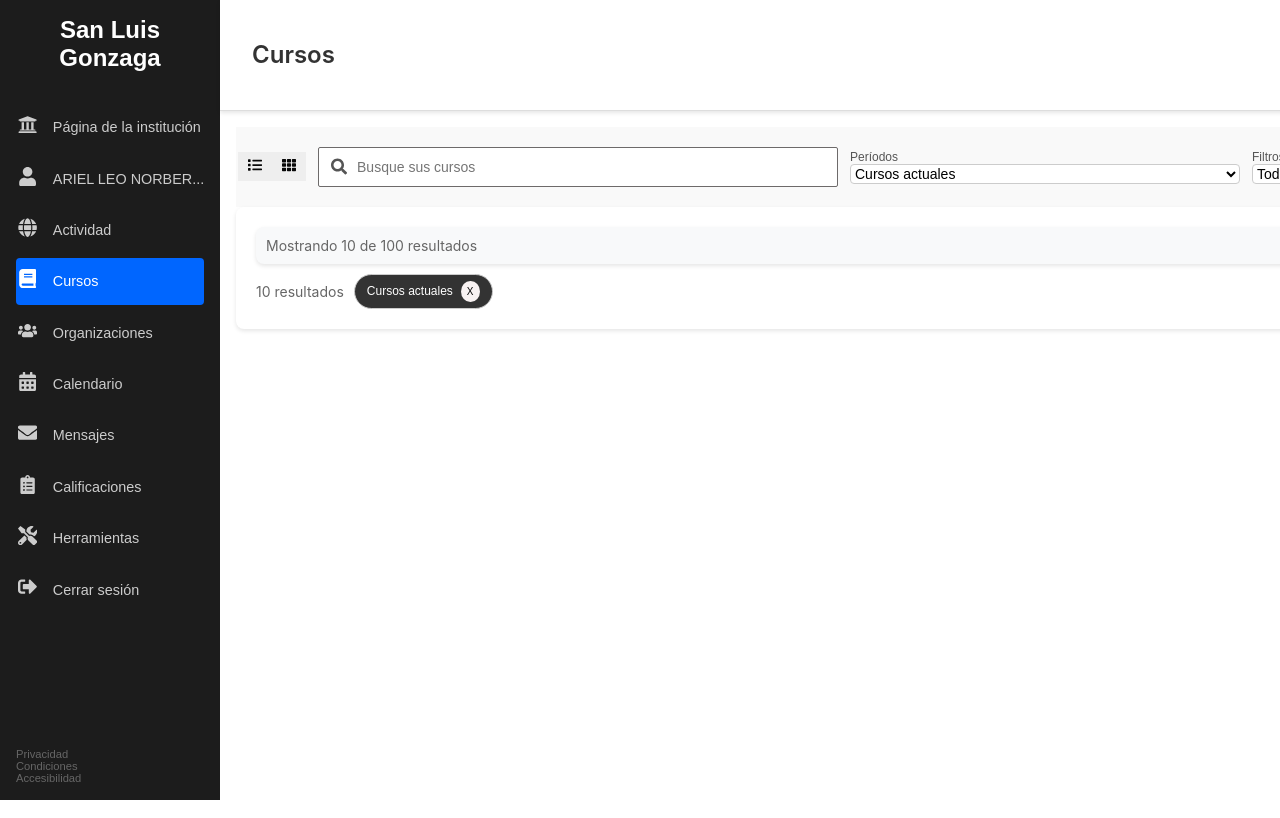
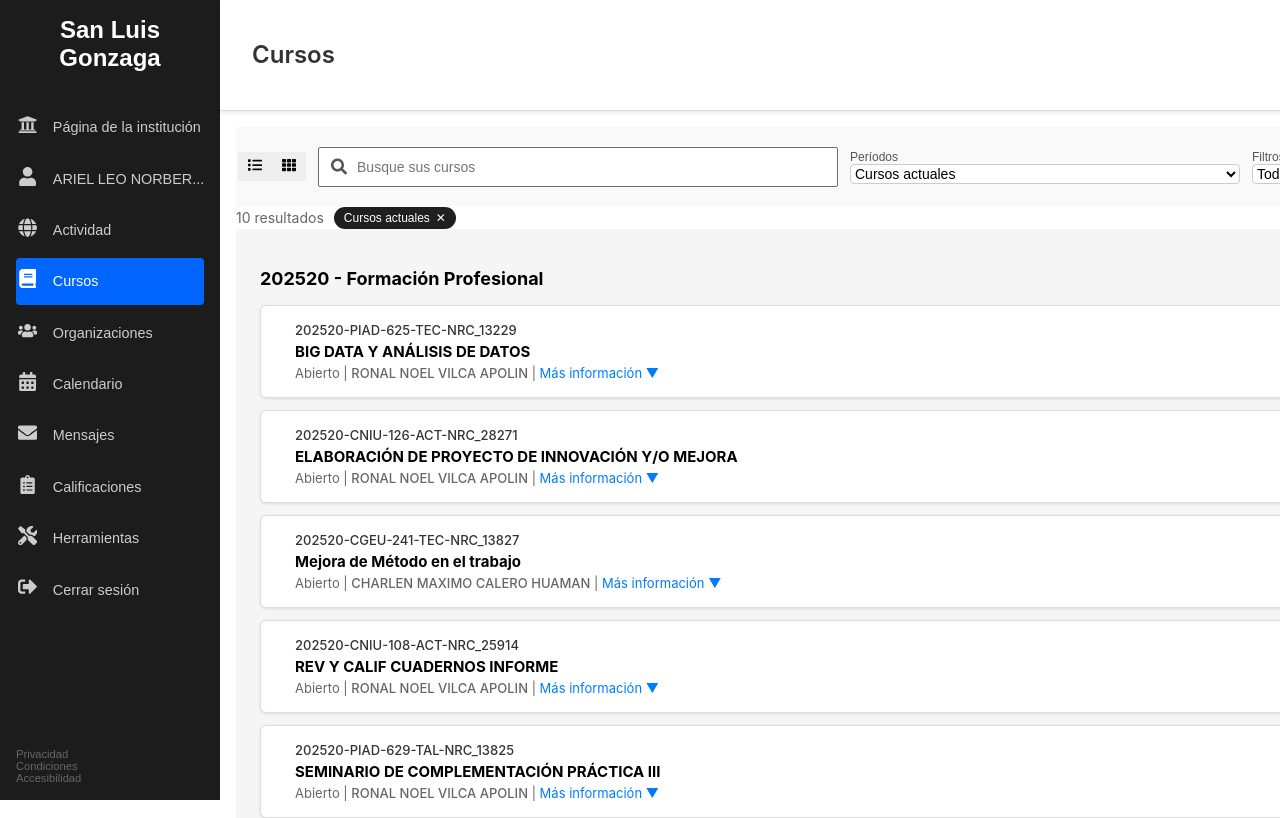
Before and after one commit to MateoNorberto/PLATAFORMA_DIGITAL, a React (Create React App) app in the folder nombre-del-proyecto/mi-app/: page / in a window 1280 px wide. Shown: the top 818 px of the page. Built offline with nearby package versions, Linux system fonts and the light colour scheme.

Commit message:
TERMINANDO EL DISEÑO DE CURSOS

```diff
--- a/nombre-del-proyecto/mi-app/src/App.js
+++ b/nombre-del-proyecto/mi-app/src/App.js
@@ -2,6 +2,7 @@ import Sidebar from './componentes/Sidebar';
 import Header from './componentes/Header';
 import SearchBar from './componentes/SearchBar';
 import Filters from './componentes/Filters';
+import CoursesSection from './componentes/CoursesSection'; // Nuevo import
 
 function App() {
   return (
@@ -12,6 +13,7 @@ function App() {
         <main style={{ padding: '1rem', flex: 1 }}>
           <SearchBar />
           <Filters />
+          <CoursesSection /> {/* Nuevo componente agregado */}
         </main>
       </div>
     </div>
--- a/nombre-del-proyecto/mi-app/src/componentes/CourseCard.jsx
+++ b/nombre-del-proyecto/mi-app/src/componentes/CourseCard.jsx
@@ -1,14 +1,58 @@
 import React from 'react';
 
+const CourseCard = ({ course }) => {
+  const handleClick = () => {
+    // Abre una nueva ventana simulando redirección al curso
+    const encodedCode = encodeURIComponent(course.code);
+    window.open(`/course/${encodedCode}`, '_blank');
+  };
 
-const CourseCard = () => {
-    return (
-        <div className="course-card">
-            <h2>Nombre del Curso</h2>
-            <p>Descripción breve del curso.</p>
-            <button>Ver más</button>
+  return (
+    <div
+      onClick={handleClick}
+      style={{
+        display: 'flex',
+        alignItems: 'center',
+        padding: '16px',
+        border: '1px solid #ddd',
+        borderRadius: '6px',
+        marginBottom: '12px',
+        backgroundColor: '#ffffff',
+        cursor: 'pointer',
+        boxShadow: '0 1px 3px rgba(0, 0, 0, 0.1)',
+        transition: 'background-color 0.2s ease'
+      }}
+    >
+      {/* Barra lateral de color */}
+      <div style={{ width: '6px', height: '100%', backgroundColor: course.color, borderRadius: '3px', marginRight: '12px' }}></div>
+
+      {/* Contenido */}
+      <div style={{ flexGrow: 1 }}>
+        <div style={{ fontSize: '13px', color: '#333', fontWeight: 500 }}>
+          {course.code}
         </div>
-    );
+
+        <div style={{ fontSize: '15px', fontWeight: 'bold', color: '#000', margin: '4px 0' }}>
+          {course.title}
+        </div>
+
+        <div style={{ fontSize: '13px', color: '#666' }}>
+          {course.status}
+          {course.teacher && (
+            <>
+              {' '} | <span style={{ fontWeight: 500 }}>{course.teacher}</span>
+            </>
+          )}
+          {' '} | <span style={{ color: '#007bff' }}>Más información ▼</span>
+        </div>
+      </div>
+
+      {/* Icono de estrella */}
+      <div style={{ marginLeft: '12px', color: '#888' }}>
+        ⭐
+      </div>
+    </div>
+  );
 };
 
 export default CourseCard;
--- a/nombre-del-proyecto/mi-app/src/componentes/CoursesSection.jsx
+++ b/nombre-del-proyecto/mi-app/src/componentes/CoursesSection.jsx
@@ -0,0 +1,50 @@
+import React from 'react';
+import CourseCard from './CourseCard';
+
+const coursesData = [
+  { id: 1, code: '202520-PIAD-625-TEC-NRC_13229', title: 'BIG DATA Y ANÁLISIS DE DATOS', status: 'Abierto', teacher: 'RONAL NOEL VILCA APOLIN', color: '#FFD54F' },
+  { id: 2, code: '202520-CNIU-126-ACT-NRC_28271', title: 'ELABORACIÓN DE PROYECTO DE INNOVACIÓN Y/O MEJORA', status: 'Abierto', teacher: 'RONAL NOEL VILCA APOLIN', color: '#BA68C8' },
+  { id: 3, code: '202520-CGEU-241-TEC-NRC_13827', title: 'Mejora de Método en el trabajo', status: 'Abierto', teacher: 'CHARLEN MAXIMO CALERO HUAMAN', color: '#4DD0E1' },
+  { id: 4, code: '202520-CNIU-108-ACT-NRC_25914', title: 'REV Y CALIF CUADERNOS INFORME', status: 'Abierto', teacher: 'RONAL NOEL VILCA APOLIN', color: '#FF7043' },
+  { id: 5, code: '202520-PIAD-629-TAL-NRC_13825', title: 'SEMINARIO DE COMPLEMENTACIÓN PRÁCTICA III', status: 'Abierto', teacher: 'RONAL NOEL VILCA APOLIN', color: '#4DD0E1' },
+  { id: 6, code: '202520-PIAD-626-TEC-NRC_13230', title: 'TECNOLOGÍA CLOUD CON AWS', status: 'Abierto', teacher: 'RONAL NOEL VILCA APOLIN', color: '#42A5F5' },
+  { id: 7, section: 'Otros', code: 'PREVENCION-202520-25', title: 'CURSO OBLIGATORIO: Comportamiento seguro - Prevención de accidentes y Seguro de accidentes', status: 'Abierto', teacher: 'Comience ahora', color: '#000000' }
+];
+
+const CoursesSection = () => {
+  const mainCourses = coursesData.filter(course => !course.section);
+  const otherCourses = coursesData.filter(course => course.section === 'Otros');
+
+  return (
+    <div style={{
+      flex: 1,
+      height: '100vh',
+      overflowY: 'auto',
+      padding: '24px',
+      boxSizing: 'border-box',
+      backgroundColor: '#f5f5f5'
+    }}>
+      <h2 style={{ fontSize: '18px', fontWeight: 'bold', marginBottom: '16px' }}>
+        202520 - Formación Profesional
+      </h2>
+
+      {mainCourses.map((course) => (
+        <CourseCard key={course.id} course={course} />
+      ))}
+
+      {otherCourses.length > 0 && (
+        <>
+          <h3 style={{ fontSize: '16px', fontWeight: 'bold', marginTop: '28px', marginBottom: '16px' }}>
+            Otros
+          </h3>
+
+          {otherCourses.map((course) => (
+            <CourseCard key={course.id} course={course} />
+          ))}
+        </>
+      )}
+    </div>
+  );
+};
+
+export default CoursesSection;
--- a/nombre-del-proyecto/mi-app/src/componentes/FilterTag.jsx
+++ b/nombre-del-proyecto/mi-app/src/componentes/FilterTag.jsx
@@ -1,50 +1,39 @@
 import React, { useState } from 'react';
 
-const FilterTag = () => {
-  // Estado para mantener los filtros activos
-  const [activeFilters, setActiveFilters] = useState(['React', 'JavaScript', 'CSS']);
-
-  // Función para eliminar un filtro
-  const removeFilter = (filterToRemove) => {
-    setActiveFilters(activeFilters.filter((filter) => filter !== filterToRemove));
-  };
-
+const FilterTag = ({ label, onRemove }) => {
   return (
-    <div style={{
-      display: 'flex',
-      flexWrap: 'wrap',
-      gap: '10px',
-      padding: '10px',
-    }}>
-      {/* Mostrar etiquetas de filtros activos */}
-      {activeFilters.map((filter, index) => (
-        <div key={index} style={{
+    <button
+      style={{
+        backgroundColor: '#1f1f1f',
+        color: 'white',
+        border: 'none',
+        padding: '4px 10px',
+        borderRadius: '20px',
+        fontSize: '12px',
+        display: 'flex',
+        alignItems: 'center',
+        cursor: 'pointer',
+        fontWeight: 'normal'
+      }}
+    >
+      {label}
+      <span
+        onClick={onRemove}
+        style={{
           display: 'flex',
+          justifyContent: 'center',
           alignItems: 'center',
-          backgroundColor: '#f0f0f0',
-          color: '#333',
-          borderRadius: '20px',
-          padding: '5px 10px',
-          fontSize: '14px',
-          boxShadow: '0 2px 4px rgba(0, 0, 0, 0.1)',
-        }}>
-          <span>{filter}</span>
-          {/* Botón de eliminar */}
-          <button
-            onClick={() => removeFilter(filter)}
-            style={{
-              background: 'none',
-              border: 'none',
-              color: '#333',
-              fontSize: '14px',
-              marginLeft: '8px',
-              cursor: 'pointer',
-            }}>
-            &#10005; {/* Símbolo de "X" */}
-          </button>
-        </div>
-      ))}
-    </div>
+          backgroundColor: 'transparent',
+          color: 'white',
+          borderRadius: '50%',
+          marginLeft: '6px',
+          fontSize: '12px',
+          cursor: 'pointer'
+        }}
+      >
+        &#x2715;
+      </span>
+    </button>
   );
 };
 
--- a/nombre-del-proyecto/mi-app/src/componentes/Filters.jsx
+++ b/nombre-del-proyecto/mi-app/src/componentes/Filters.jsx
@@ -1,57 +1,27 @@
 import React, { useState } from 'react';
-import ResultsInfo from './ResultsInfo';  // Importa ResultsInfo
-import FilterTag from './FilterTag';  // Importa FilterTag
+
+import ResultsInfo from './ResultsInfo';
+import FilterTag from './FilterTag';
 
 const Filters = () => {
-  // Estado para los filtros
-  const [totalResults] = useState(100);  // Total de resultados
-  const [filteredResults] = useState(10);  // Resultados filtrados
+  const [totalResults] = useState(100);
+  const [filteredResults] = useState(10);
+  const [activeFilters, setActiveFilters] = useState(['Cursos actuales']);
+
+  const removeFilter = (filterToRemove) => {
+    setActiveFilters(activeFilters.filter((filter) => filter !== filterToRemove));
+  };
 
   return (
-    <div style={{
-      padding: '20px',
-      backgroundColor: '#fff',
-      borderRadius: '8px',
-      boxShadow: '0 2px 4px rgba(0, 0, 0, 0.1)',
-    }}>
-      {/* Información de resultados */}
-      <ResultsInfo
-        totalResults={totalResults}
-        filteredResults={filteredResults}
-      />
-
-      {/* Barra de búsqueda y filtro */}
-      <div style={{
-        display: 'flex',
-        alignItems: 'center',
-        justifyContent: 'flex-start',
-        marginTop: '10px',
-      }}>
-        <span style={{ fontSize: '14px', color: '#666', marginRight: '10px' }}>
-          10 resultados
-        </span>
-        <button style={{
-          backgroundColor: '#333',
-          color: 'white',
-          border: '1px solid #ccc',
-          padding: '6px 12px',
-          borderRadius: '20px',
-          fontSize: '12px',
-          display: 'flex',
-          alignItems: 'center',
-          cursor: 'pointer',
-        }}>
-          Cursos actuales
-          <span style={{
-            backgroundColor: '#f8f2f2ff',
-            color: '#080808ff',
-            borderRadius: '50%',
-            marginLeft: '8px',
-            padding: '5px 6px',
-            fontSize: '10px',
-          }}>X</span>
-        </button>
-      </div>
+    <div style={{ display: 'flex', alignItems: 'center', gap: '10px' }}>
+      <ResultsInfo filteredResults={filteredResults} />
+      {activeFilters.map((filter, index) => (
+        <FilterTag
+          key={index}
+          label={filter}
+          onRemove={() => removeFilter(filter)}
+        />
+      ))}
     </div>
   );
 };
--- a/nombre-del-proyecto/mi-app/src/componentes/ResultsInfo.jsx
+++ b/nombre-del-proyecto/mi-app/src/componentes/ResultsInfo.jsx
@@ -1,21 +1,10 @@
-import React from 'react';
+import React, { useState } from 'react';
 
-const ResultsInfo = ({ totalResults, filteredResults }) => {
+const ResultsInfo = ({ filteredResults }) => {
   return (
-    <div style={{
-      display: 'flex',
-      justifyContent: 'space-between',
-      alignItems: 'center',
-      padding: '10px',
-      backgroundColor: '#f8f9fa',
-      borderRadius: '8px',
-      boxShadow: '0 2px 4px rgba(0, 0, 0, 0.1)',
-      marginBottom: '10px',
-    }}>
-      <span style={{ fontSize: '14px', color: '#666' }}>
-        Mostrando {filteredResults} de {totalResults} resultados
-      </span>
-    </div>
+    <span style={{ fontSize: '14px', color: '#666' }}>
+      {filteredResults} resultados
+    </span>
   );
 };
 
```
